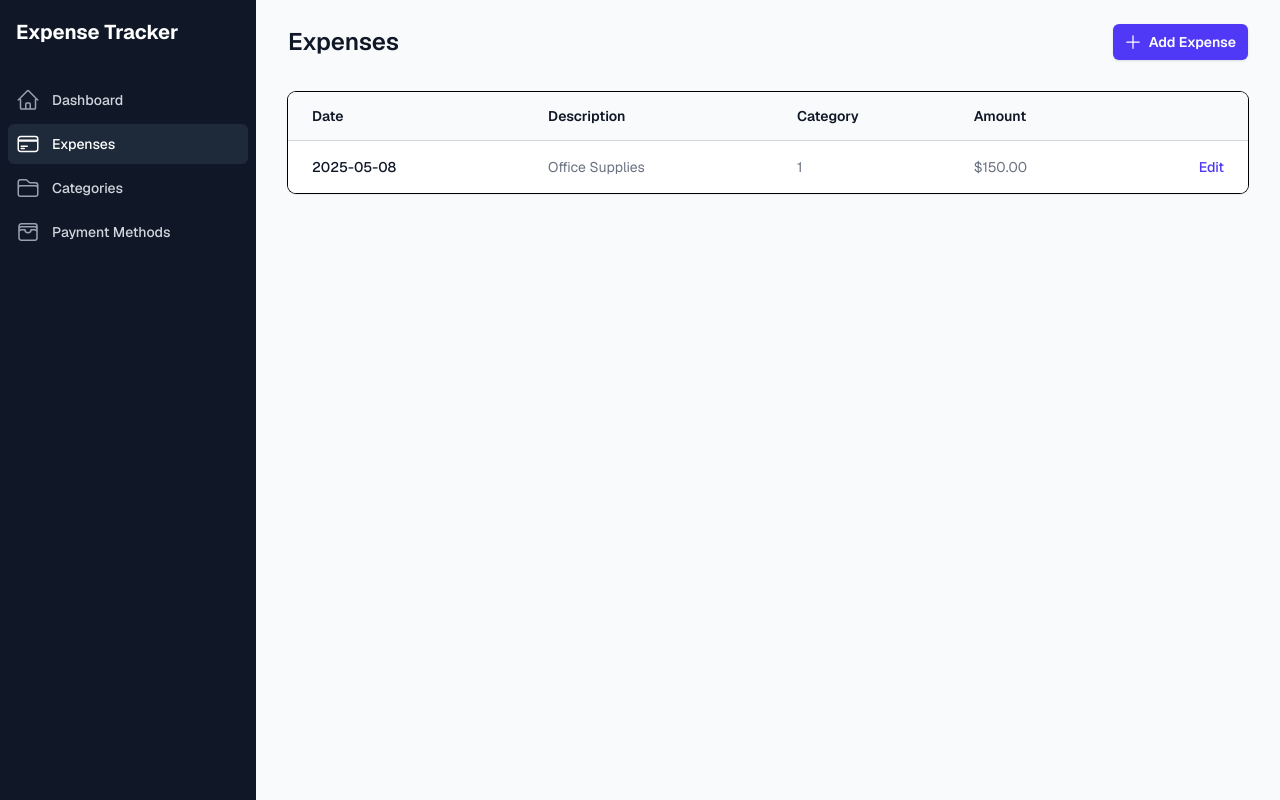
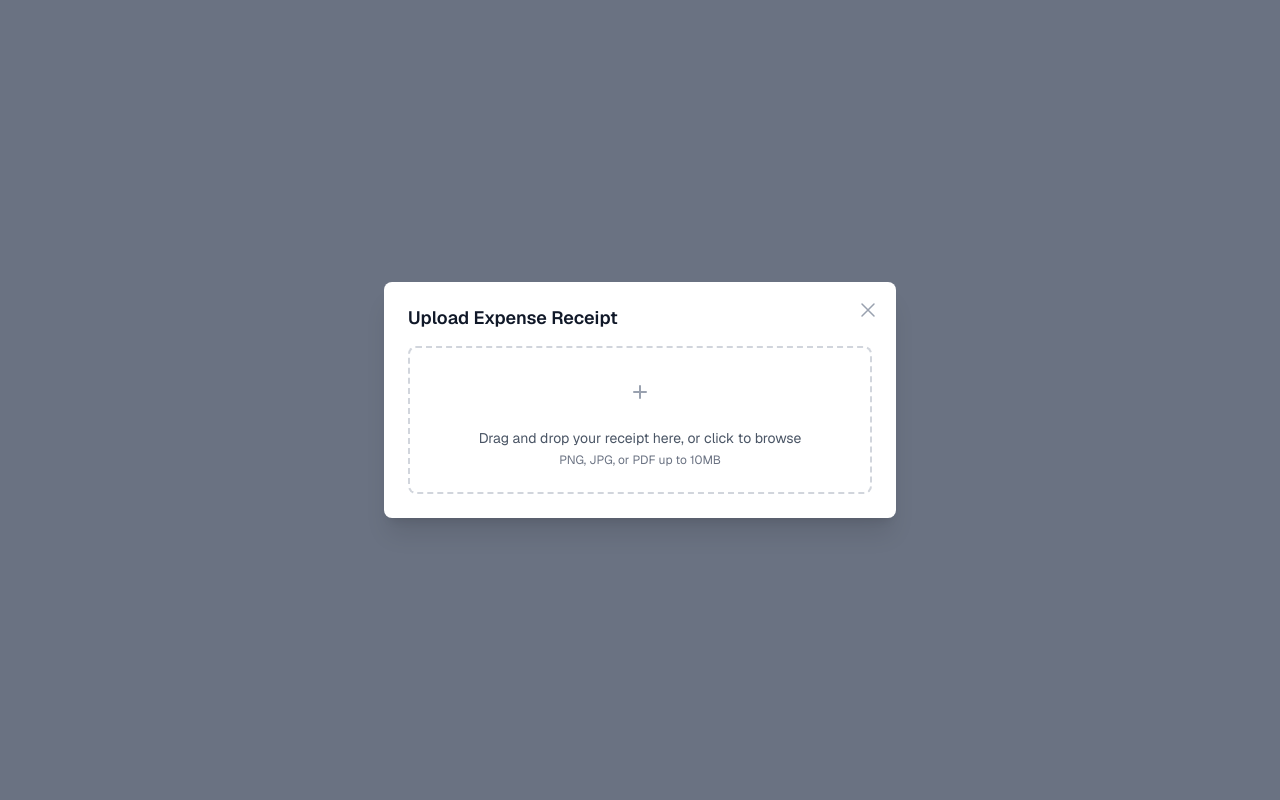
Before and after one commit to zinyando/mastra-expense-tracker, a Next.js app: page /expenses in a window 1280 px wide. Both pictures are taken after a click on the button "Add Expense". Built offline with nearby package versions, Linux system fonts and the light colour scheme.

Commit message:
feat: add expense receipt upload modal with drag-and-drop functionality

```diff
--- a/package.json
+++ b/package.json
@@ -18,6 +18,7 @@
     "react": "^18.2.0",
     "react-datepicker": "^8.3.0",
     "react-dom": "^18.2.0",
+    "react-dropzone": "^14.3.8",
     "recharts": "2.10.4"
   },
   "devDependencies": {
--- a/src/components/expenses/ExpenseList.tsx
+++ b/src/components/expenses/ExpenseList.tsx
@@ -3,11 +3,14 @@
 import { useState, useEffect } from 'react';
 import { PlusIcon } from '@heroicons/react/24/outline';
 import { Expense, getExpenses } from '@/utils/api';
+import Modal from '@/components/ui/Modal';
+import ExpenseUpload from './ExpenseUpload';
 
 export default function ExpenseList() {
   const [expenses, setExpenses] = useState<Expense[]>([]);
   const [loading, setLoading] = useState(true);
   const [error, setError] = useState<string | null>(null);
+  const [isUploadModalOpen, setIsUploadModalOpen] = useState(false);
 
   useEffect(() => {
     const fetchExpenses = async () => {
@@ -48,6 +51,7 @@ export default function ExpenseList() {
         <h1 className="text-2xl font-semibold text-gray-900">Expenses</h1>
         <button
           type="button"
+          onClick={() => setIsUploadModalOpen(true)}
           className="inline-flex items-center rounded-md bg-indigo-600 px-3 py-2 text-sm font-semibold text-white shadow-sm hover:bg-indigo-500"
         >
           <PlusIcon className="-ml-0.5 mr-1.5 h-5 w-5" aria-hidden="true" />
@@ -125,6 +129,20 @@ export default function ExpenseList() {
           </div>
         </div>
       </div>
+
+      <Modal
+        isOpen={isUploadModalOpen}
+        onClose={() => setIsUploadModalOpen(false)}
+        title="Upload Expense Receipt"
+      >
+        <ExpenseUpload
+          onUpload={(file) => {
+            console.log('Uploaded file:', file);
+            setIsUploadModalOpen(false);
+            // TODO: Handle file upload to backend
+          }}
+        />
+      </Modal>
     </div>
   );
 }
--- /dev/null
+++ b/src/components/expenses/ExpenseUpload.tsx
@@ -0,0 +1,58 @@
+'use client';
+
+import { useCallback, useState } from 'react';
+import { useDropzone } from 'react-dropzone';
+
+interface ExpenseUploadProps {
+  onUpload: (file: File) => void;
+}
+
+export default function ExpenseUpload({ onUpload }: ExpenseUploadProps) {
+  const [isDragging, setIsDragging] = useState(false);
+
+  const onDrop = useCallback((acceptedFiles: File[]) => {
+    if (acceptedFiles.length > 0) {
+      onUpload(acceptedFiles[0]);
+    }
+  }, [onUpload]);
+
+  const { getRootProps, getInputProps } = useDropzone({
+    onDrop,
+    accept: {
+      'image/*': ['.jpeg', '.jpg', '.png'],
+      'application/pdf': ['.pdf']
+    },
+    maxFiles: 1,
+    onDragEnter: () => setIsDragging(true),
+    onDragLeave: () => setIsDragging(false)
+  });
+
+  return (
+    <div
+      {...getRootProps()}
+      className={`flex flex-col items-center justify-center rounded-lg border-2 border-dashed p-6 ${
+        isDragging ? 'border-indigo-600 bg-indigo-50' : 'border-gray-300'
+      }`}
+    >
+      <input {...getInputProps()} />
+      <svg
+        className={`h-12 w-12 ${isDragging ? 'text-indigo-600' : 'text-gray-400'}`}
+        stroke="currentColor"
+        fill="none"
+        viewBox="0 0 48 48"
+        aria-hidden="true"
+      >
+        <path
+          strokeLinecap="round"
+          strokeLinejoin="round"
+          strokeWidth={2}
+          d="M24 14v6m0 0v6m0-6h6m-6 0h-6"
+        />
+      </svg>
+      <p className="mt-2 text-sm text-gray-600">
+        Drag and drop your receipt here, or click to browse
+      </p>
+      <p className="mt-1 text-xs text-gray-500">PNG, JPG, or PDF up to 10MB</p>
+    </div>
+  );
+}
--- /dev/null
+++ b/src/components/ui/Modal.tsx
@@ -0,0 +1,67 @@
+'use client';
+
+import { Fragment } from 'react';
+import { Dialog, Transition } from '@headlessui/react';
+import { XMarkIcon } from '@heroicons/react/24/outline';
+
+interface ModalProps {
+  isOpen: boolean;
+  onClose: () => void;
+  title: string;
+  children: React.ReactNode;
+}
+
+export default function Modal({ isOpen, onClose, title, children }: ModalProps) {
+  return (
+    <Transition.Root show={isOpen} as={Fragment}>
+      <Dialog as="div" className="relative z-50" onClose={onClose}>
+        <Transition.Child
+          as={Fragment}
+          enter="ease-out duration-300"
+          enterFrom="opacity-0"
+          enterTo="opacity-100"
+          leave="ease-in duration-200"
+          leaveFrom="opacity-100"
+          leaveTo="opacity-0"
+        >
+          <div className="fixed inset-0 bg-gray-500 bg-opacity-75 transition-opacity" />
+        </Transition.Child>
+
+        <div className="fixed inset-0 z-10 overflow-y-auto">
+          <div className="flex min-h-full items-end justify-center p-4 text-center sm:items-center sm:p-0">
+            <Transition.Child
+              as={Fragment}
+              enter="ease-out duration-300"
+              enterFrom="opacity-0 translate-y-4 sm:translate-y-0 sm:scale-95"
+              enterTo="opacity-100 translate-y-0 sm:scale-100"
+              leave="ease-in duration-200"
+              leaveFrom="opacity-100 translate-y-0 sm:scale-100"
+              leaveTo="opacity-0 translate-y-4 sm:translate-y-0 sm:scale-95"
+            >
+              <Dialog.Panel className="relative transform overflow-hidden rounded-lg bg-white px-4 pb-4 pt-5 text-left shadow-xl transition-all sm:my-8 sm:w-full sm:max-w-lg sm:p-6">
+                <div className="absolute right-0 top-0 pr-4 pt-4">
+                  <button
+                    type="button"
+                    className="rounded-md bg-white text-gray-400 hover:text-gray-500"
+                    onClick={onClose}
+                  >
+                    <span className="sr-only">Close</span>
+                    <XMarkIcon className="h-6 w-6" aria-hidden="true" />
+                  </button>
+                </div>
+                <div className="sm:flex sm:items-start">
+                  <div className="mt-3 text-center sm:mt-0 sm:text-left w-full">
+                    <Dialog.Title as="h3" className="text-lg font-semibold leading-6 text-gray-900">
+                      {title}
+                    </Dialog.Title>
+                    <div className="mt-4">{children}</div>
+                  </div>
+                </div>
+              </Dialog.Panel>
+            </Transition.Child>
+          </div>
+        </div>
+      </Dialog>
+    </Transition.Root>
+  );
+}
```
Also changed, not shown: 1 other file (tests, documents, lock files or other folders).
